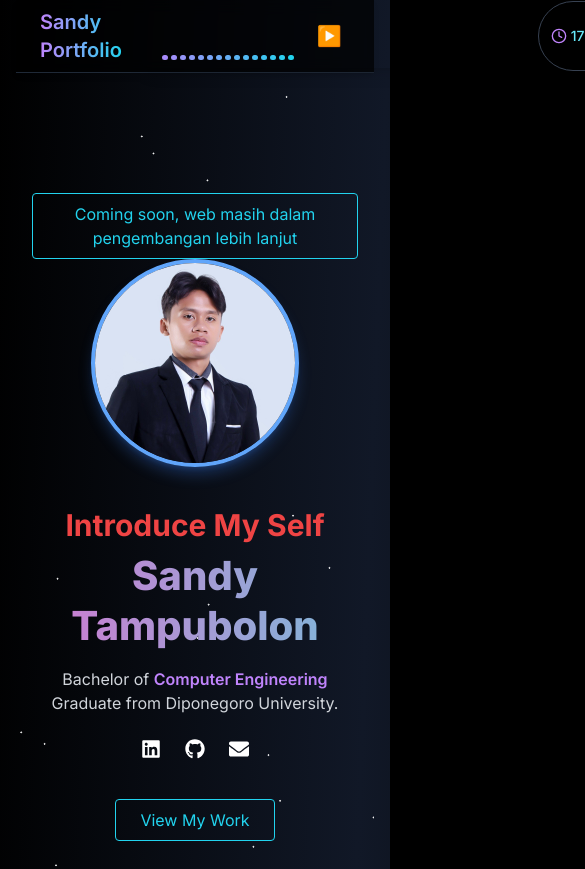
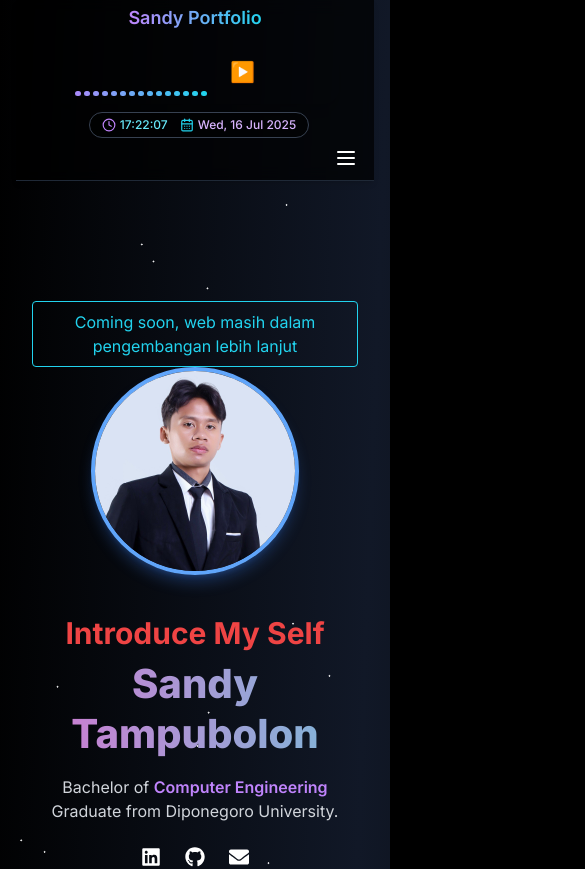
Before and after one commit to sandyytampubolon/portofoliosandy, a Next.js app: page / in a window 390 px wide. Shown: the top 869 px of the page, 585 px wide, since content can reach past the window. Built offline with nearby package versions, Linux system fonts and the light colour scheme.

Commit message:
tampilan mobile

```diff
--- a/components/Navbar.js
+++ b/components/Navbar.js
@@ -32,13 +32,13 @@ export default function Navbar() {
   }, []);
 
   return (
-    <nav className="sticky top-0 z-50 bg-black/70 backdrop-blur border-b border-gray-800 shadow-md px-6 py-2">
-      <div className="container mx-auto flex items-center justify-between h-14">
+<nav className="sticky top-0 z-50 bg-black/70 backdrop-blur border-b border-gray-800 shadow-md px-4 py-1 md:py-2">
+  <div className="container mx-auto flex flex-wrap items-center justify-between gap-2 md:gap-3 min-h-[56px]">
 
         {/* === KIRI: Logo + MiniPlayer + Time/Date === */}
-        <div className="flex items-center gap-4">
+<div className="flex flex-wrap items-center gap-2 md:gap-3 w-full md:w-auto justify-center md:justify-start">
           {/* Logo */}
-          <div className="text-xl font-semibold text-transparent bg-clip-text bg-gradient-to-r from-purple-400 to-cyan-400">
+          <div className="text-lg md:text-xl font-semibold text-transparent bg-clip-text bg-gradient-to-r from-purple-400 to-cyan-400">
             Sandy Portfolio
           </div>
 
@@ -46,13 +46,13 @@ export default function Navbar() {
           <MiniPlayer />
 
           {/* Time + Date Display */}
-          <div className="flex items-center gap-3 ml-24 px-3 py-1 rounded-full bg-black/40 border border-gray-700 shadow-sm text-white text-sm font-medium">
+          <div className="flex items-center gap-3 ml-2 md:ml-6 px-3 py-1 rounded-full bg-black/40 border border-gray-700 shadow-sm text-white text-xs md:text-sm font-medium">
             <div className="flex items-center gap-1 text-cyan-300">
-              <Clock size={16} className="text-purple-400" />
+              <Clock size={14} className="text-purple-400" />
               <span>{time}</span>
             </div>
             <div className="flex items-center gap-1 text-purple-300">
-              <CalendarDays size={16} className="text-cyan-400" />
+              <CalendarDays size={14} className="text-cyan-400" />
               <span>{date}</span>
             </div>
           </div>
@@ -73,7 +73,7 @@ export default function Navbar() {
         </ul>
 
         {/* === Mobile Menu Button === */}
-        <div className="md:hidden">
+        <div className="md:hidden ml-auto">
           <button
             onClick={() => setIsOpen(!isOpen)}
             className="text-white focus:outline-none"
```
